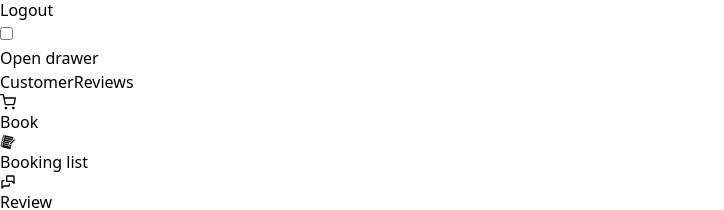
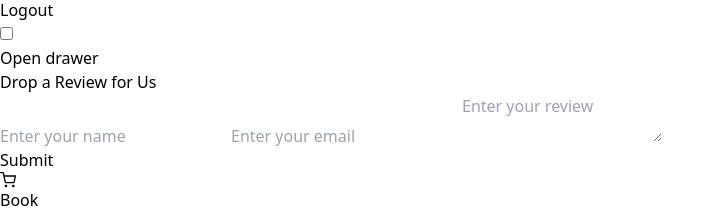
Before and after one commit to LaZyFee/Jerins-Parlour, a React (Vite) app in the folder client-side/: page /booking/review in a window 1280 px wide. Shown: the part 1822-2032 px from the top of the page, without its empty margins (0-724 px from the left). Built offline with nearby package versions, Linux system fonts and the light colour scheme.

Commit message:
front-end userLayout updated

```diff
--- a/client-side/src/Pages/Customer/Booking.jsx
+++ b/client-side/src/Pages/Customer/Booking.jsx
@@ -2,10 +2,11 @@ import { useState, useEffect } from "react";
 import { useAuth } from "../../Store/AuthStore";
 import { useForm } from "react-hook-form";
 import { useLocation, useNavigate } from "react-router-dom";
+import { BsFillCreditCard2FrontFill, BsPaypal } from "react-icons/bs";
 
 function Booking() {
   const location = useLocation();
-  const service = location.state?.service; // Get service from location.state
+  const service = location.state?.service;
   const {
     register,
     handleSubmit,
@@ -27,7 +28,7 @@ function Booking() {
   const onSubmit = (data) => {
     setBooking(data);
     console.log("Booking data:", data);
-    // navigate("/booking-list"); // Uncomment to navigate after submission
+    // navigate("/booking-list");
   };
 
   return (
@@ -45,87 +46,123 @@ function Booking() {
           <input
             type="text"
             placeholder="Your Name"
-            className="input input-bordered w-full bg-white text-black"
+            className={`input input-bordered w-full my-2 bg-white text-black ${
+              errors.name ? "border-red-500" : ""
+            }`} // Red border if error
             {...register("name", {
               required: {
                 value: true,
-                message: "Name is Required",
+                message: "Name is required",
               },
             })}
-            readOnly={!!user} // Make readonly if user is logged in
+            readOnly={!!user}
           />
-          <label className="label">
-            {errors.name?.type === "required" && (
-              <span className="label-text-alt text-red-500">
-                {errors.name.message}
-              </span>
-            )}
-          </label>
+          {errors.name && (
+            <p className="text-red-500 text-sm mt-1">{errors.name.message}</p>
+          )}
 
           {/* Email Input */}
           <input
-            type="text"
+            type="email"
             placeholder="Your Email"
-            className="input input-bordered w-full bg-white text-black"
+            className={`input input-bordered w-full my-2 bg-white text-black ${
+              errors.email ? "border-red-500" : ""
+            }`} // Red border if error
             {...register("email", {
               required: {
                 value: true,
-                message: "Email is Required",
+                message: "Email is required",
               },
               pattern: {
                 value: /^[A-Z0-9._%+-]+@[A-Z0-9.-]+\.[A-Z]{2,}$/i,
                 message: "Invalid email address",
               },
             })}
-            readOnly={!!user} // Make readonly if user is logged in
+            readOnly={!!user}
           />
-          <label className="label">
-            {errors.email?.type === "required" && (
-              <span className="label-text-alt text-red-500">
-                {errors.email.message}
-              </span>
-            )}
-            {errors.email?.type === "pattern" && (
-              <span className="label-text-alt text-red-500">
-                {errors.email.message}
-              </span>
-            )}
-          </label>
+          {errors.email && (
+            <p className="text-red-500 text-sm mt-1">{errors.email.message}</p>
+          )}
 
           {/* Phone Input */}
           <input
             type="number"
             placeholder="Your Phone"
-            className="input input-bordered w-full bg-white text-black"
+            className={`input input-bordered w-full my-2 bg-white text-black ${
+              errors.phone ? "border-red-500" : ""
+            }`} // Red border if error
             {...register("phone", {
               required: {
                 value: true,
-                message: "Phone is Required",
+                message: "Phone is required",
               },
             })}
-            readOnly={!!user} // Make readonly if user is logged in
+            readOnly={!!user}
           />
-          <label className="label">
-            {errors.phone?.type === "required" && (
-              <span className="label-text-alt text-red-500">
-                {errors.phone.message}
-              </span>
-            )}
-          </label>
+          {errors.phone && (
+            <p className="text-red-500 text-sm mt-1">{errors.phone.message}</p>
+          )}
 
           {/* Service Input */}
           <input
             type="text"
             readOnly
             placeholder="Service"
-            className="input input-bordered w-full bg-white text-black"
+            className="input input-bordered w-full my-2 bg-white text-black"
             value={service || "No service selected"} // Dynamically set service
           />
         </div>
 
-        <button type="submit" className="btn btn-primary mt-4">
-          Submit Booking
-        </button>
+        {/* Payment */}
+        <div className="flex items-center space-x-4">
+          <div className="flex items-center space-x-2">
+            <input
+              type="radio"
+              id="payment"
+              name="payment"
+              className="radio"
+              defaultChecked
+            />
+            <label className="label">
+              <span className="label-text flex items-center space-x-2">
+                <BsFillCreditCard2FrontFill className="text-3xl text-blue-500" />{" "}
+                <span>Credit Card</span>
+              </span>
+            </label>
+          </div>
+
+          <div className="flex items-center space-x-2">
+            <input
+              type="radio"
+              id="payment"
+              name="payment"
+              className="radio"
+              value="Paypal"
+              disabled
+            />
+            <label className="label">
+              <span className="label-text flex items-center space-x-2">
+                <BsPaypal className="text-3xl text-blue-500" />{" "}
+                <span>Paypal</span>
+              </span>
+            </label>
+          </div>
+        </div>
+
+        {/* Submit Button */}
+        <div className="flex space-x-2 mt-4 justify-between items-center">
+          <p>
+            Your service charge will be{" "}
+            <span className="font-bold"> $0.00</span>
+          </p>
+
+          <button
+            type="submit"
+            className="btn bg-[#F63E7B] px-8 py-2 text-white"
+          >
+            Pay
+          </button>
+        </div>
       </form>
     </>
   );
--- a/client-side/src/Pages/Customer/CustomerReviews.jsx
+++ b/client-side/src/Pages/Customer/CustomerReviews.jsx
@@ -1,5 +1,68 @@
+import { useState } from "react";
+import { useForm } from "react-hook-form";
+import { useAuth } from "../../Store/AuthStore";
+
 function CustomerReviews() {
-  return <div>CustomerReviews</div>;
+  const {
+    register,
+    handleSubmit,
+    formState: { errors },
+  } = useForm();
+  const [review, setReview] = useState({});
+
+  const { user } = useAuth(); // Assuming user data is available here
+
+  const onSubmit = (data) => {
+    console.log("review:", data);
+    setReview(data?.description);
+  };
+
+  return (
+    <>
+      <h1 className="text-3xl font-bold text-center">Drop a Review for Us</h1>
+      <form
+        onSubmit={handleSubmit(onSubmit)}
+        className="w-screen lg:w-1/2 mx-auto flex flex-col gap-2 my-4"
+      >
+        <input
+          type="text"
+          placeholder={user?.name ? user.name : "Enter your name"}
+          {...register("name", { required: true })}
+          className="input input-bordered bg-white text-black"
+          defaultValue={user?.name || ""}
+          readOnly={!!user?.name}
+        />
+        {errors.name && <p className="text-red-500">Name is required</p>}
+
+        <input
+          type="email"
+          placeholder={user?.email ? user.email : "Enter your email"}
+          {...register("email", { required: true })}
+          className="input input-bordered bg-white text-black"
+          defaultValue={user?.email || ""}
+          readOnly={!!user?.email}
+        />
+        {errors.email && <p className="text-red-500">Email is required</p>}
+
+        <textarea
+          placeholder="Enter your review"
+          {...register("description", { required: true })}
+          className="textarea textarea-bordered bg-white text-black"
+        />
+        {errors.description && (
+          <p className="text-red-500">Description is required</p>
+        )}
+        <div>
+          <button
+            type="submit"
+            className="btn bg-[#F63E7B] px-8 py-2 text-white"
+          >
+            Submit
+          </button>
+        </div>
+      </form>
+    </>
+  );
 }
 
 export default CustomerReviews;
```
